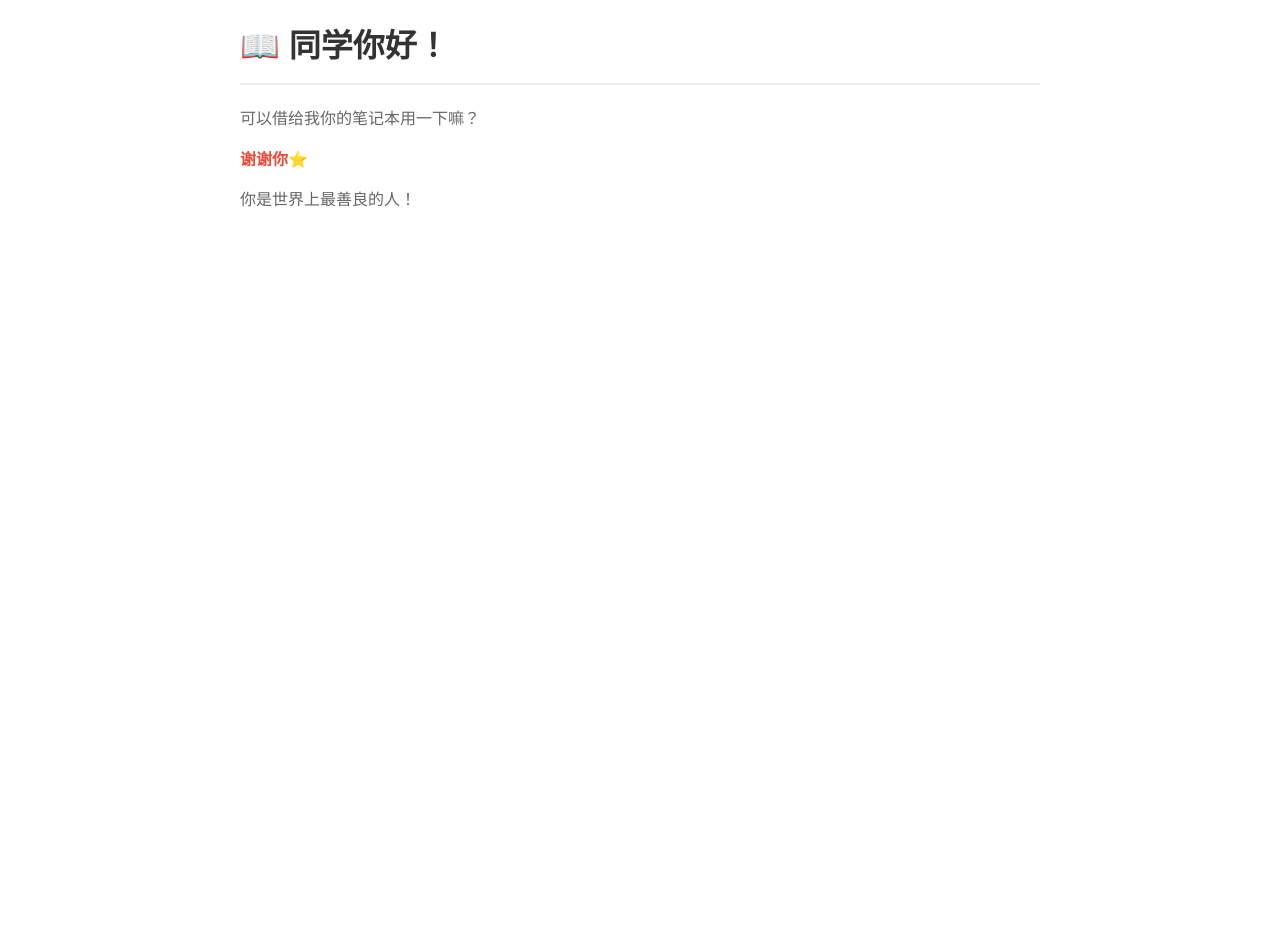
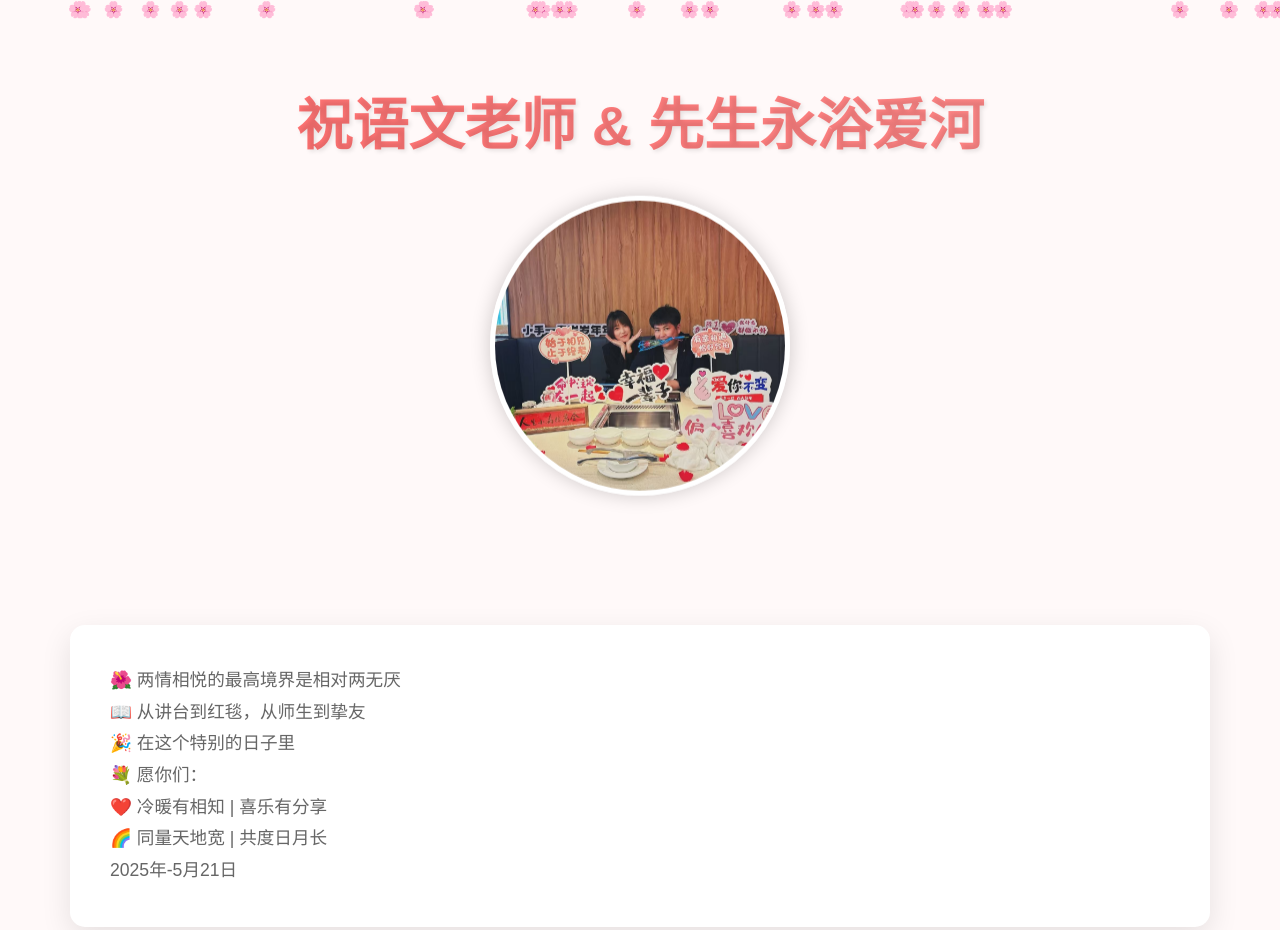
Before and after one commit to XiaoXueTu555/XiaoXueTu555.github.io, a plain HTML site: page index.html in a window 1280 px wide. Shown: the top 930 px of the page. Before the commit the page ends 800 px from the top, so only its background shows below. Drawn offline with Linux system fonts and the light colour scheme.

Commit message:
Update index.html

```diff
--- a/index.html
+++ b/index.html
@@ -1,35 +1,148 @@
 <!DOCTYPE html>
-<html>
+<html lang="zh-CN">
 <head>
     <meta charset="UTF-8">
-    <title>小学徒的网站</title>
+    <title>百年好合 | 永结同心</title>
     <style>
+        * {
+            margin: 0;
+            padding: 0;
+            box-sizing: border-box;
+        }
+
         body {
-            font-family: 微软雅黑, Arial;
-            max-width: 800px;
-            margin: 20px auto;
-            padding: 0 20px;
-            line-height: 1.6;
+            font-family: 'Microsoft YaHei', sans-serif;
+            background: #fff9f9;
+            overflow-x: hidden;
         }
-        h1 {
-            color: #333;
-            border-bottom: 2px solid #eee;
-            padding-bottom: 10px;
+
+        .container {
+            max-width: 1200px;
+            margin: 0 auto;
+            padding: 30px;
         }
-        p {
+
+        .header {
+            text-align: center;
+            padding: 50px 0;
+            animation: fadeIn 2s;
+        }
+
+        .title {
+            font-size: 3.5em;
+            color: #e74c3c;
+            text-shadow: 2px 2px 4px rgba(0,0,0,0.1);
+            margin-bottom: 20px;
+            background: linear-gradient(45deg, #ff6b6b, #ff8e8e);
+            -webkit-background-clip: text;
+            -webkit-text-fill-color: transparent;
+        }
+
+        .couple-img {
+            width: 300px;
+            height: 300px;
+            border-radius: 50%;
+            object-fit: cover;
+            border: 5px solid #fff;
+            box-shadow: 0 0 20px rgba(0,0,0,0.2);
+            margin: 30px 0;
+            animation: float 3s ease-in-out infinite;
+        }
+
+        .message-box {
+            background: white;
+            padding: 40px;
+            border-radius: 15px;
+            box-shadow: 0 10px 30px rgba(0,0,0,0.1);
+            margin: 30px 0;
+            line-height: 1.8;
+            font-size: 1.1em;
             color: #666;
-            margin: 15px 0;
+            animation: slideUp 1.5s ease-out;
         }
-        .highlight {
-            color: #e74c3c;
-            font-weight: bold;
+
+        .heart {
+            color: #ff4d4d;
+            font-size: 1.5em;
+            animation: beat 1s infinite;
+        }
+
+        .petals {
+            position: fixed;
+            width: 100%;
+            height: 100%;
+            pointer-events: none;
+            z-index: -1;
+        }
+
+        @keyframes fadeIn {
+            from { opacity: 0; }
+            to { opacity: 1; }
+        }
+
+        @keyframes float {
+            0%, 100% { transform: translateY(0); }
+            50% { transform: translateY(-20px); }
+        }
+
+        @keyframes beat {
+            0%, 100% { transform: scale(1); }
+            50% { transform: scale(1.2); }
+        }
+
+        @media (max-width: 768px) {
+            .title {
+                font-size: 2.5em;
+            }
+            .couple-img {
+                width: 200px;
+                height: 200px;
+            }
         }
     </style>
 </head>
 <body>
-    <h1>📖 同学你好！</h1>
-    <p>可以借给我你的笔记本用一下嘛？</p>
-    <p class="highlight">谢谢你⭐</p>
-    <p>你是世界上最善良的人！</p>
+    <div class="petals"></div>
+
+    <div class="container">
+        <header class="header">
+            <h1 class="title">祝语文老师 & 先生永浴爱河</h1>
+            <img src="https://github.com/XiaoXueTu555/XiaoXueTu555.github.io/blob/main/couple-img.jpg" alt="新人照片" class="couple-img" id="couplePhoto">
+        </header>
+
+        <div class="message-box">
+            <p>🌺 两情相悦的最高境界是相对两无厌</p>
+            <p>📖 从讲台到红毯，从师生到挚友</p>
+            <p>🎉 在这个特别的日子里</p>
+            <p>💐 愿你们：</p>
+            <p>❤️ 冷暖有相知 | 喜乐有分享</p>
+            <p>🌈 同量天地宽 | 共度日月长</p>
+            <div class="date">2025年-5月21日</div>
+        </div>
+    </div>
+
+    <script>
+        // 添加花瓣飘落动画
+        function createPetals() {
+            const petalsContainer = document.querySelector('.petals');
+            for (let i = 0; i < 30; i++) {
+                const petal = document.createElement('div');
+                petal.innerHTML = '🌸';
+                petal.style.position = 'absolute';
+                petal.style.left = Math.random() * 100 + 'vw';
+                petal.style.animation = `fall ${8 + Math.random() * 5}s linear infinite`;
+                petalsContainer.appendChild(petal);
+            }
+        }
+
+        // 图片点击特效
+        document.getElementById('couplePhoto').addEventListener('click', function() {
+            this.style.transform = 'scale(1.1)';
+            setTimeout(() => this.style.transform = 'scale(1)', 500);
+        });
+
+        // 初始化
+        window.onload = createPetals;
+    </script>
 </body>
 </html>
```
